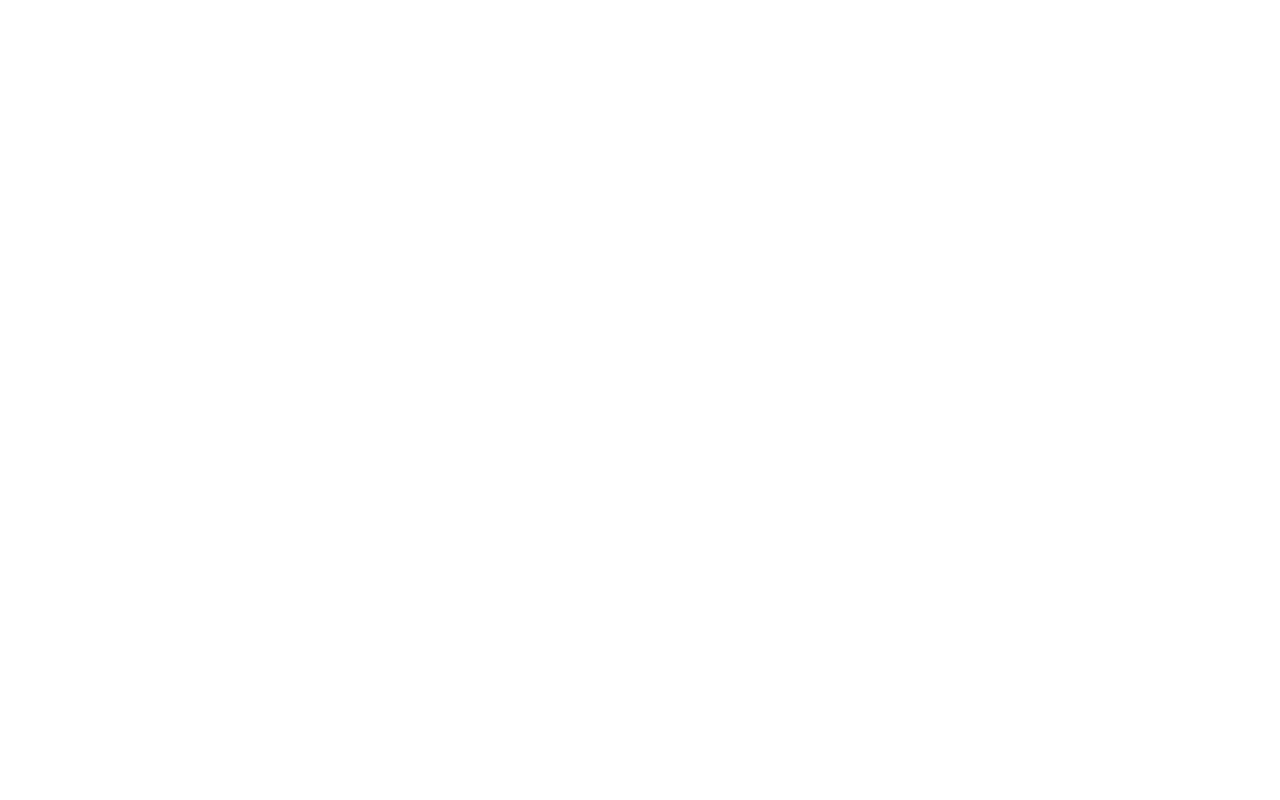
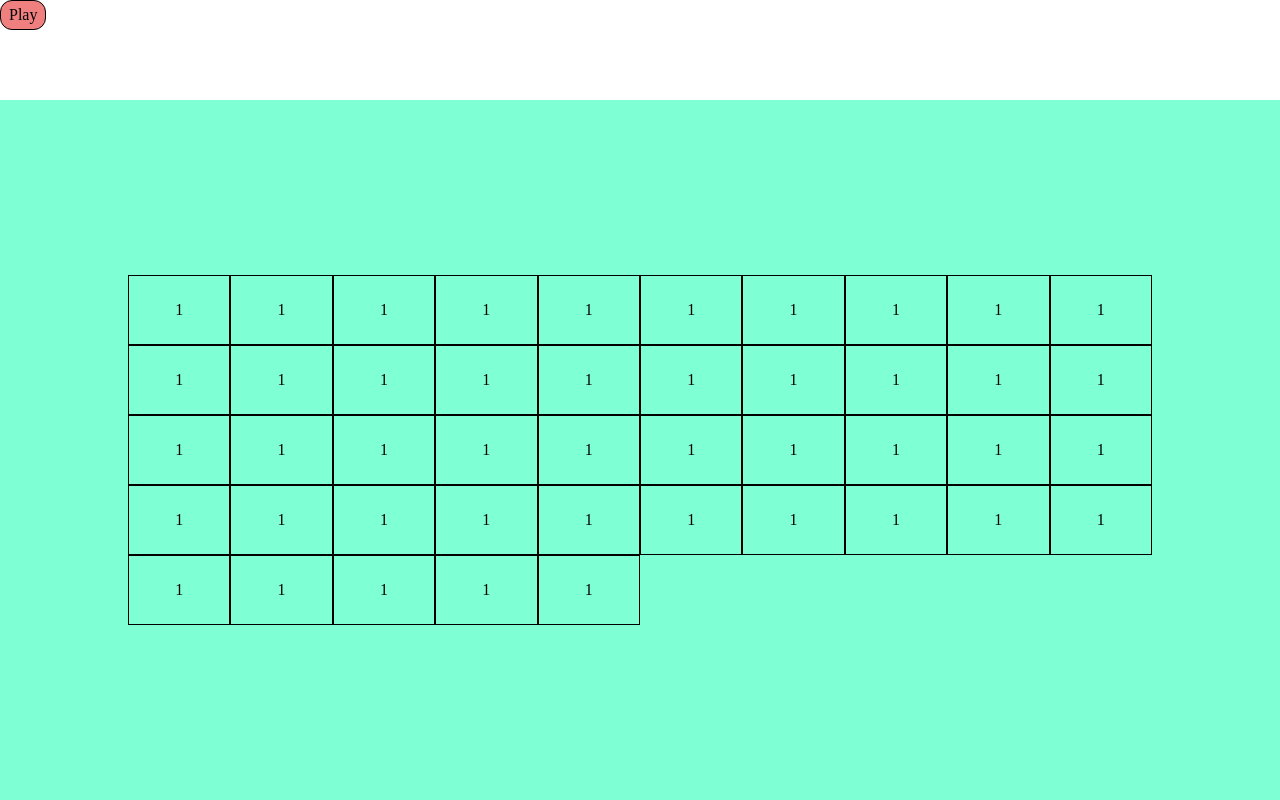
Before and after one commit to mirkosorrentino/js-campominato-grid, a plain HTML site: page index.html in a window 1280 px wide. Drawn offline with Linux system fonts and the light colour scheme.

Commit message:
HTML-CSS structure

```diff
--- a/css/style.css
+++ b/css/style.css
@@ -9,9 +9,53 @@ img {
     max-width: 100%;
 }
 
+/* VARIABLES */
+:root {
+    --header-height: 100px;
+}
+
 /* COMMON */
+.container {
+    width: 80%;
+    height: 100%;
+    margin: 0 auto;
+}
 
 /* MAIN */
 /* header */
+header {
+    width: 100%;
+    height: var(--header-height);
+}
+
+#btn-play {
+    display: inline-block;
+    background-color: lightcoral;
+    padding: .3rem .5rem;
+    border: 1px solid black;
+    border-radius: 12px;
+    cursor: pointer;
+}
 
 /* main */
+main {
+    height: calc(100vh - var(--header-height));
+    width: 100%;
+    background-color: aquamarine;
+}
+
+.grid {
+    display: flex;
+    flex-wrap: wrap;
+    align-content: center;
+    height: 100%;
+}
+
+.grid-item {
+    height: calc(100% / 10);
+    width: calc(100% / 10);
+    border: 1px solid black;
+    display: flex;
+    align-items: center;
+    justify-content: center;
+}
--- a/index.html
+++ b/index.html
@@ -9,8 +9,61 @@
     <link rel="stylesheet" href="css/style.css">
 </head>
 <body>
-    <header></header>
-    <main></main>
+    <header>
+        <div id="btn-play">Play</div>
+    </header>
+    <main>
+        <div class="container">
+            <div class="grid">
+                <div class="grid-item"><span>1</span></div>
+                <div class="grid-item"><span>1</span></div>
+                <div class="grid-item"><span>1</span></div>
+                <div class="grid-item"><span>1</span></div>
+                <div class="grid-item"><span>1</span></div>
+                <div class="grid-item"><span>1</span></div>
+                <div class="grid-item"><span>1</span></div>
+                <div class="grid-item"><span>1</span></div>
+                <div class="grid-item"><span>1</span></div>
+                <div class="grid-item"><span>1</span></div>
+                <div class="grid-item"><span>1</span></div>
+                <div class="grid-item"><span>1</span></div>
+                <div class="grid-item"><span>1</span></div>
+                <div class="grid-item"><span>1</span></div>
+                <div class="grid-item"><span>1</span></div>
+                <div class="grid-item"><span>1</span></div>
+                <div class="grid-item"><span>1</span></div>
+                <div class="grid-item"><span>1</span></div>
+                <div class="grid-item"><span>1</span></div>
+                <div class="grid-item"><span>1</span></div>
+                <div class="grid-item"><span>1</span></div>
+                <div class="grid-item"><span>1</span></div>
+                <div class="grid-item"><span>1</span></div>
+                <div class="grid-item"><span>1</span></div>
+                <div class="grid-item"><span>1</span></div>
+                <div class="grid-item"><span>1</span></div>
+                <div class="grid-item"><span>1</span></div>
+                <div class="grid-item"><span>1</span></div>
+                <div class="grid-item"><span>1</span></div>
+                <div class="grid-item"><span>1</span></div>
+                <div class="grid-item"><span>1</span></div>
+                <div class="grid-item"><span>1</span></div>
+                <div class="grid-item"><span>1</span></div>
+                <div class="grid-item"><span>1</span></div>
+                <div class="grid-item"><span>1</span></div>
+                <div class="grid-item"><span>1</span></div>
+                <div class="grid-item"><span>1</span></div>
+                <div class="grid-item"><span>1</span></div>
+                <div class="grid-item"><span>1</span></div>
+                <div class="grid-item"><span>1</span></div>
+                <div class="grid-item"><span>1</span></div>
+                <div class="grid-item"><span>1</span></div>
+                <div class="grid-item"><span>1</span></div>
+                <div class="grid-item"><span>1</span></div>
+                <div class="grid-item"><span>1</span></div>
+
+            </div>
+        </div>
+    </main>
     <!-- JS script -->
     <script src="js/script.js"></script>
 </body>
```
